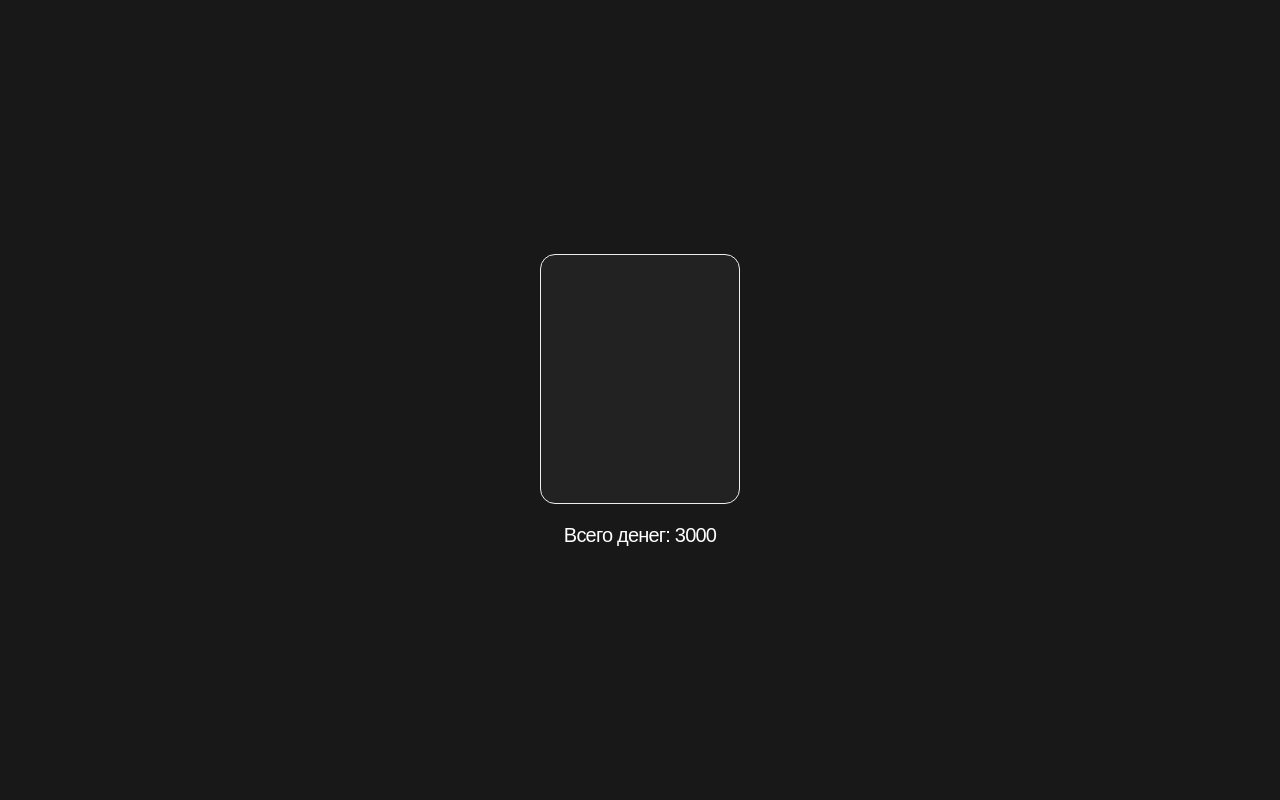
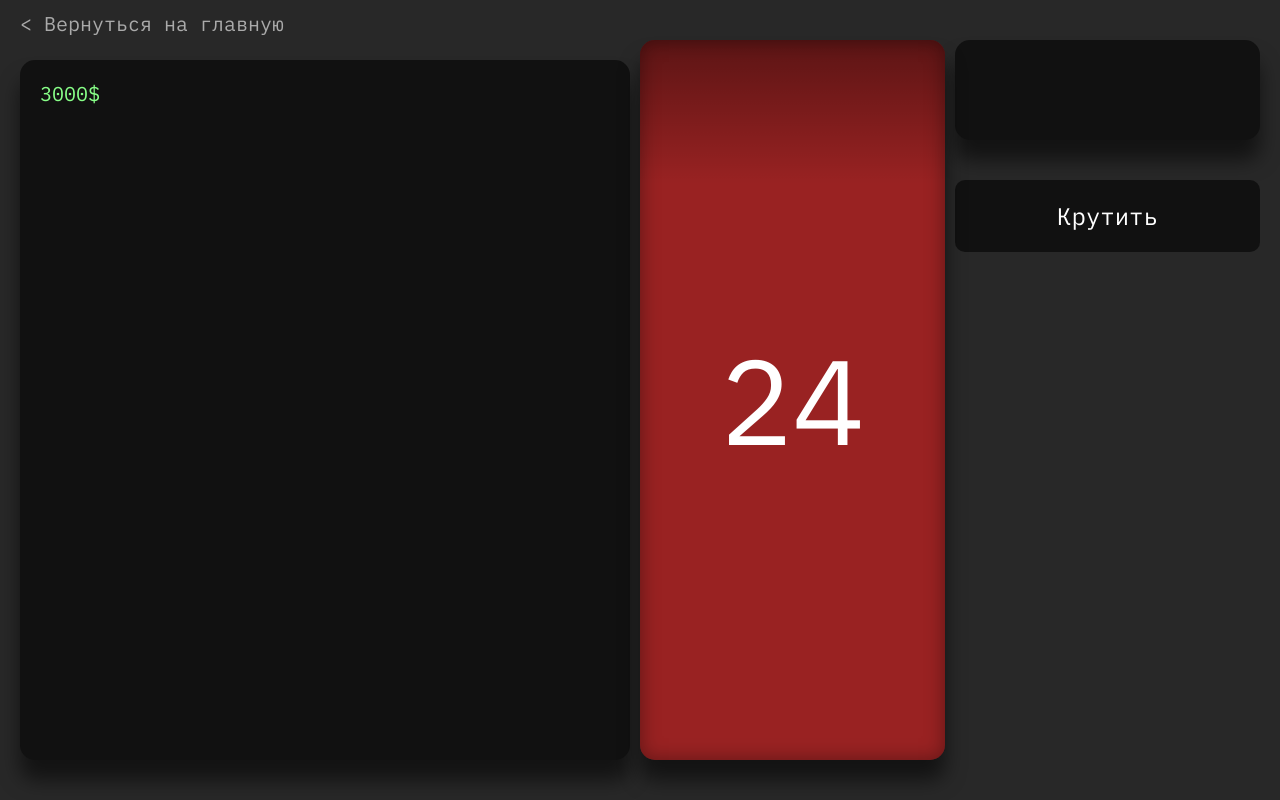
Before and after one commit to alternatio/games, a Next.js app: page /games/roulette in a window 1280 px wide. Built offline with nearby package versions, Linux system fonts and the light colour scheme.

Commit message:
Roulette changed

```diff
--- a/pages/_app.tsx
+++ b/pages/_app.tsx
@@ -1,20 +1,10 @@
-import {NextPage} from "next";
-import {ReactElement, ReactNode} from "react";
 import type { AppProps } from 'next/app'
 import '../styles/globals.css'
+import '../styles/fonts/fonts.css'
 
-export type NextPageWithLayout<P = {}, IP = P> = NextPage<P, IP> & {
-  getLayout?: (page: ReactElement) => ReactNode
-}
+const MyApp = ({ Component, pageProps }: AppProps ) => {
 
-type AppPropsWithLayout = AppProps & {
-  Component: NextPageWithLayout
-}
-
-const MyApp = ({ Component, pageProps }: AppPropsWithLayout) => {
-  const getLayout = Component.getLayout ?? ((page) => page)
-
-  return getLayout(<Component {...pageProps}/>)
+  return <Component {...pageProps}/>
 }
 
 export default MyApp
--- /dev/null
+++ b/pages/components/MainContainer.tsx
@@ -0,0 +1,20 @@
+import {NextPage} from "next";
+import style from '../../styles/MainContainer.module.css'
+import Link from "next/link";
+
+interface MainContainerProps {
+	children: JSX.Element
+}
+
+const MainContainer: NextPage<MainContainerProps> = (props) => {
+	return (
+		<>
+			<header className={style.header}>
+				<Link href={'/'}><a className={style.link}>&lt; Вернуться на главную</a></Link>
+			</header>
+			{props.children}
+		</>
+	)
+}
+
+export default MainContainer
--- a/pages/games/roulette.tsx
+++ b/pages/games/roulette.tsx
@@ -1,19 +1,58 @@
 import type { NextPage } from 'next'
 import style from '../../styles/roulette.module.css'
-import {useState} from "react";
+import {FC, useState} from "react";
+import MainContainer from "../components/MainContainer";
+
+interface ControllerProps {
+	money: number
+}
+
+const Controller: FC<ControllerProps> = (props ) => {
+	return (
+		<div className={style.controller}>
+			<div className={style.controllerHead}>
+				<p>{props.money}$</p>
+			</div>
+		</div>
+	)
+}
+
+const RouletteBlock: FC = () => {
+	return (
+		<div className={style.roulette}>
+			<div className={style.rouletteShadowTop}></div>
+			<div className={style.rouletteShadowInner}></div>
+			<div className={style.card}>
+				24
+			</div>
+		</div>
+	)
+}
+
+const Info: FC = () => {
+	return (
+		<div className={style.info}>
+			<div className={style.history}>
+
+			</div>
+			<button className={style.button}>
+				Крутить
+			</button>
+		</div>
+	)
+}
 
 const Roulette: NextPage = () => {
 	const [money, setMoney] = useState(3000)
 
 	return (
-		<div className={style.wrapper}>
-			<div className={style.roulette}>
-
+		<MainContainer>
+			<div className={style.wrapper}>
+				<Controller money={money}/>
+				<RouletteBlock />
+				<Info />
 			</div>
-			<div className={style.controller}>
-				<div>Всего денег: {money}</div>
-			</div>
-		</div>
+		</MainContainer>
 	)
 }
 
--- a/styles/Home.module.css
+++ b/styles/Home.module.css
@@ -6,6 +6,11 @@
 
 .verticalWrapper {
   width: min(100%, 50rem);
+}
+
+.verticalWrapper * {
+  font-family: "IBM 3270";
+  letter-spacing: -0.04em;
 }
 
 .header {
--- /dev/null
+++ b/styles/MainContainer.module.css
@@ -0,0 +1,17 @@
+.header {
+  display: flex;
+  gap: 1rem;
+  position: absolute;
+  padding: .5rem 1rem;
+}
+
+.link {
+  color: #aaa;
+  border: none;
+  font-family: IBMPlexMono, monospace;
+  transition: .15s;
+}
+
+.link:hover {
+  color: #fff;
+}
--- a/styles/fonts/fonts.css
+++ b/styles/fonts/fonts.css
@@ -1,11 +1,25 @@
 @font-face {
-  src: url("./styles/fonts/3270-Regular.woff") format("woff");
-  font-face-name: "IBM 3270";
+  src: url("./3270-Regular.woff");
+  font-family: "IBM 3270";
   font-variant: normal;
 }
 
 @font-face {
-  src: url("./styles/fonts/3270Condensed-Regular.woff") format("woff");
-  font-face-name: "IBM 3270 Condensed";
+  src: url("./3270Condensed-Regular.woff") format("woff");
+  font-family: "IBM 3270 Condensed";
   font-variant: normal;
 }
+
+@font-face {
+  src: url("./IBMPlexMono-Light.woff") format("woff");
+  font-family: "IBMPlexMono";
+  font-variant: normal;
+  font-weight: 200;
+}
+
+@font-face {
+  src: url("./IBMPlexMono-Regular.woff") format("woff");
+  font-family: "IBMPlexMono";
+  font-variant: normal;
+  font-weight: 300;
+}
--- a/styles/globals.css
+++ b/styles/globals.css
@@ -2,8 +2,7 @@
   padding: 0;
   margin: 0;
   box-sizing: border-box;
-  font-family: "IBM 3270", sans-serif;
-  letter-spacing: -0.04em;
+  /*font-family: "IBM 3270", sans-serif;*/
   /*text-shadow: 0 0 .2rem #22ffbb;*/
   /*filter: drop-shadow(0 0 .04em #22ffbb44);*/
 }
@@ -40,3 +39,9 @@ a {
   border-bottom: solid #22ffbb;
   text-decoration: none;
 }
+
+button {
+  cursor: pointer;
+  outline: none;
+  border: none;
+}
--- a/styles/roulette.module.css
+++ b/styles/roulette.module.css
@@ -1,23 +1,115 @@
 .wrapper {
-  background: #181818;
+  background: #282828;
   width: 100%;
   height: 100vh;
   overflow: hidden;
-  display: flex;
-  flex-direction: column;
-  align-items: center;
-  justify-content: center;
-  gap: 1rem;
+  display: grid;
+  grid-template-columns: 2fr repeat(2, 1fr);
+  grid-template-rows: repeat(1, 1fr);
+  gap: .5rem;
+  padding: 2rem 1rem;
+}
+
+.wrapper * {
+  font-family: 'IBMPlexMono';
 }
 
 .roulette {
   background: #222;
-  border: solid .05rem #eee;
+  /*border: solid .25rem #555;*/
   border-radius: .75rem;
-  width: 10rem;
-  height: 12.5rem;
+  display: flex;
+  box-shadow: 0 1rem 1rem #0008;
+  position: relative;
+  overflow: hidden;
 }
 
-.controller > div {
+.rouletteShadowInner {
+  z-index: 10;
+  position: absolute;
+  top: 0;
+  left: 0;
+  width: 100%;
+  height: 100%;
+  box-shadow: inset #0006 0 0 1rem;
+}
+
+.rouletteShadowTop {
+  z-index: 10;
+  position: absolute;
+  top: 0;
+  left: 0;
+  width: 100%;
+  height: 20%;
+  background: linear-gradient(0deg, #0000, #0006);
+}
+
+.card {
   color: #fff;
+  width: 100%;
+  height: 100%;
+  font-size: 6rem;
+  display: flex;
+  align-items: center;
+  justify-content: center;
+  background: #992222;
 }
+
+.info {
+  display: flex;
+  flex-direction: column;
+  gap: 2rem;
+}
+
+.history {
+  background: #111;
+  width: 100%;
+  height: 5rem;
+  border-radius: .75rem;
+  box-shadow: 0 1rem 1rem #0008;
+}
+
+.controller {
+  display: flex;
+  gap: 1rem;
+  padding: 1rem;
+  background: #111;
+  margin-top: 1rem;
+  border-radius: .75rem;
+  box-shadow: 0 1rem 1rem #0008;
+}
+
+.controllerHead, .controllerHead > p {
+  color: #fff;
+  font-size: 1rem;
+  gap: 1rem;
+  font-weight: 200;
+  user-select: none;
+}
+
+.controllerHead > p {
+  font-weight: 300;
+  color: #88ff88;
+}
+
+.button {
+  /*background: #992222;*/
+  background: #111;
+  color: #fff;
+  font-size: 1.2rem;
+  width: 100%;
+  height: fit-content;
+  padding: 1rem 2rem;
+  border-radius: .5rem;
+  transition: .2s;
+  box-shadow: 0 .5rem 1rem #0000, 0 0 0 #fff;
+}
+
+.button:hover {
+  box-shadow: 0 .5rem 1rem #0008, 0 .5rem 0 #fff;
+}
+
+.button:active {
+  box-shadow: 0 .5rem 1rem #0000, 0 0 0 #444;
+  transform: translateY(.5rem);
+}
```
Also changed, not shown: pages/components/header.tsx (deleted, +0 -11 lines), styles/fonts/IBMPlexMono-Light.woff (added), styles/fonts/IBMPlexMono-Regular.woff (added).
